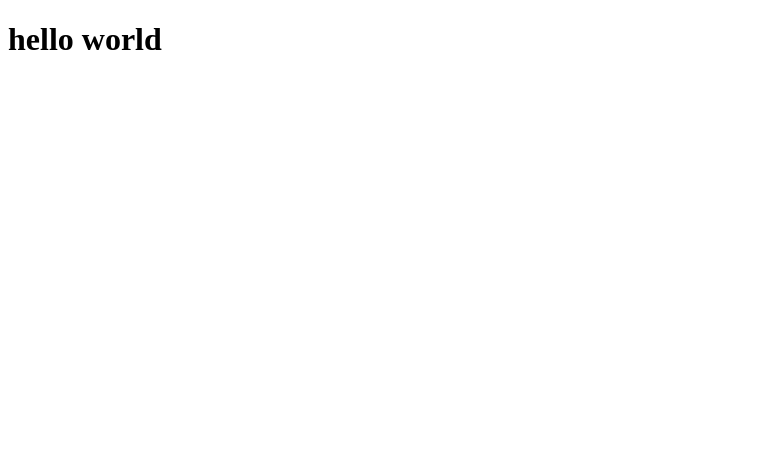
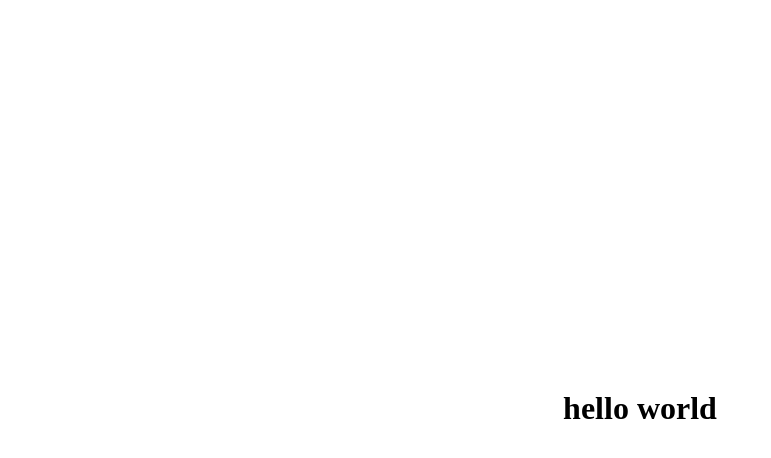
Before and after one commit to florentdesmarets/checkpoint-4-front, a React (Create React App) app: page / in a window 1280 px wide. Shown: the top 458 px of the page, without its empty margins (0-771 px from the left). Built offline with nearby package versions, Linux system fonts and the light colour scheme.

Commit message:
add app.css

```diff
--- a/src/App.css
+++ b/src/App.css
@@ -0,0 +1,17 @@
+.App {
+    position: relative;
+
+    height: 100vh;
+    width: 100%;
+
+    display: flex;
+    flex-direction: column;
+    align-items: center;
+    justify-content: center;
+}
+
+.App-content {
+    position: relative;
+    height: calc(100% - 10vh);
+    width: 100%;
+}
```
